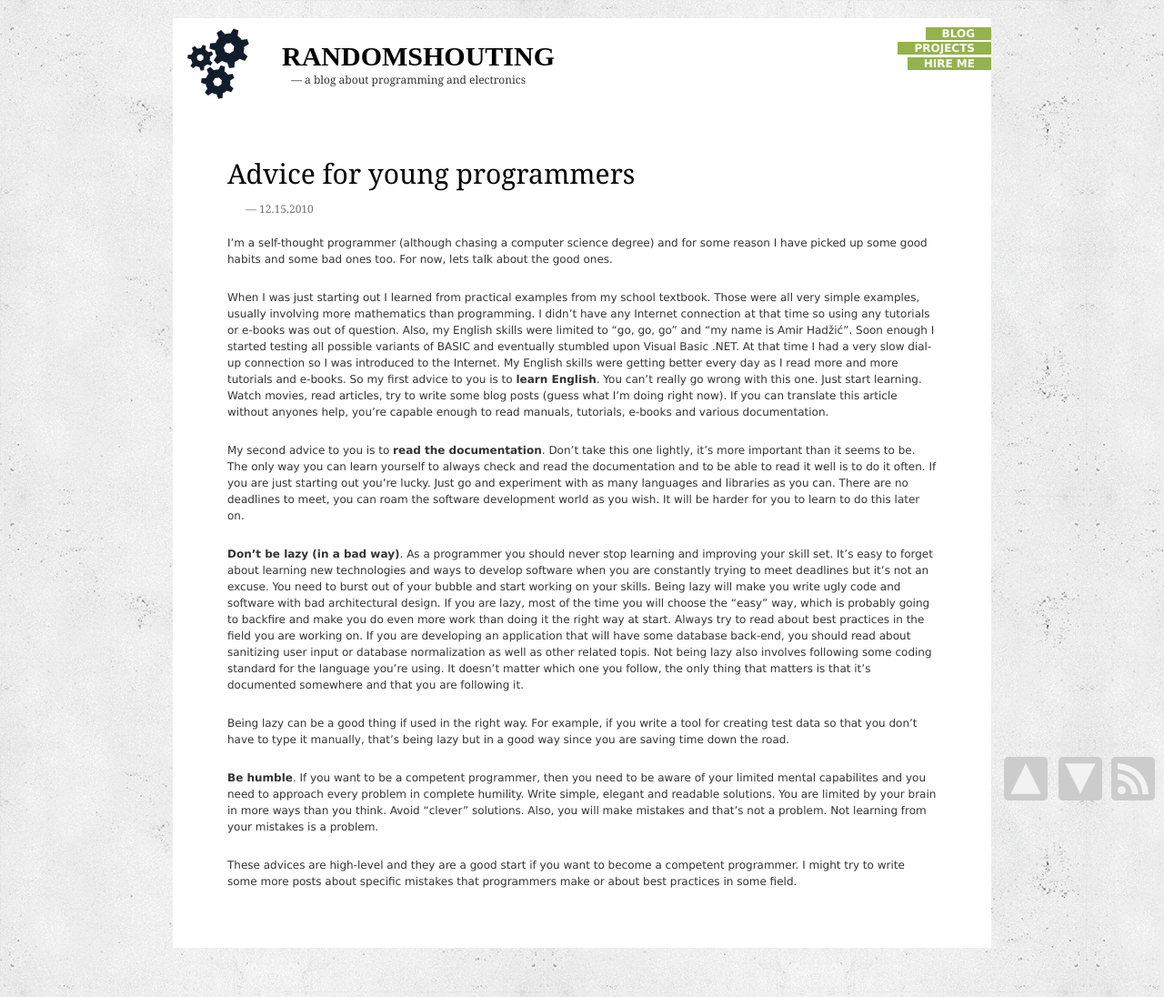
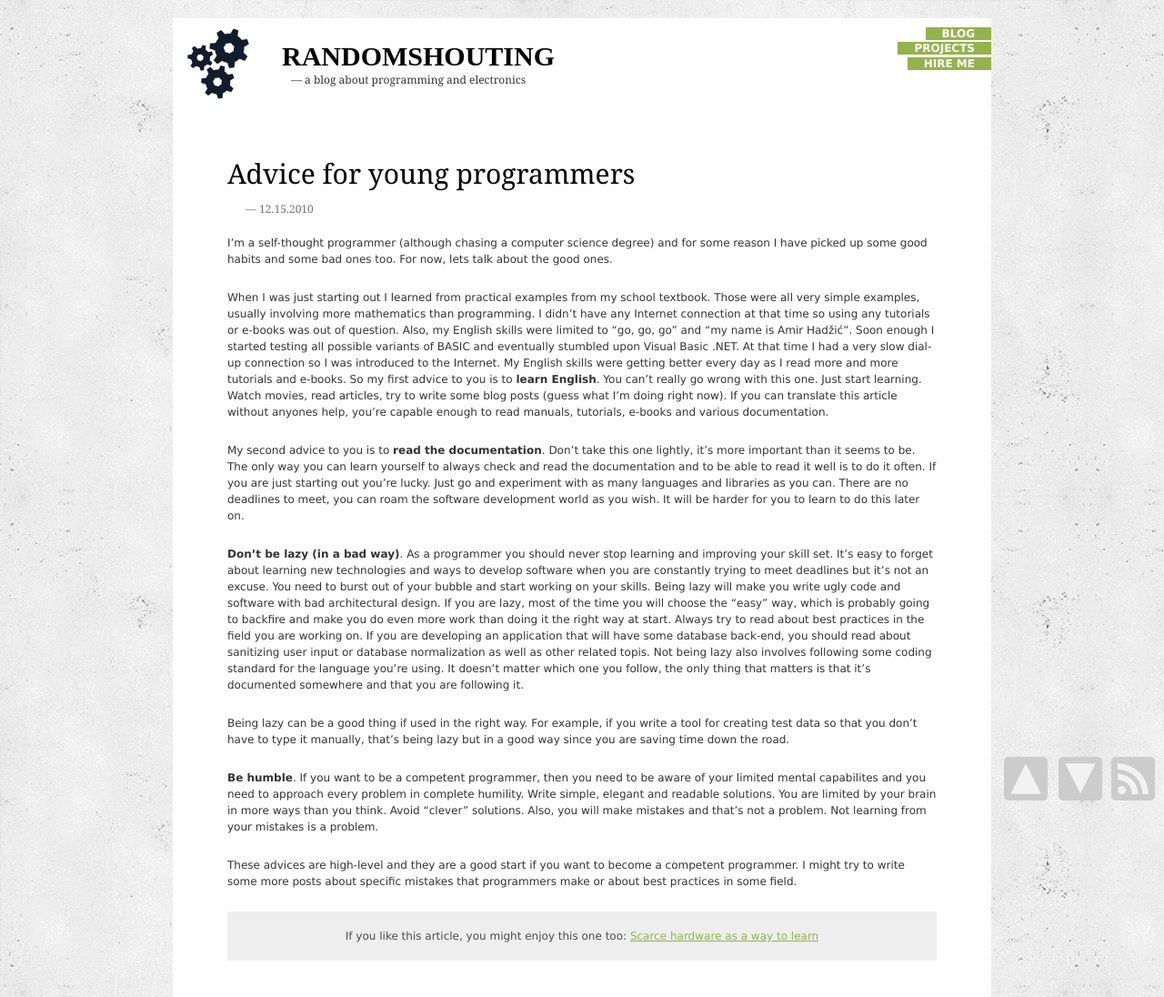
Before and after one commit to amir-hadzic/amir-hadzic.github.com, a Jekyll site: the page built from _posts/2010-12-15-Advice.markdown, in a window 1280 px wide. Shown: the whole page at 91% size. Built offline with Jekyll 4.4.1, drawn with Linux system fonts in a browser that asks for light colours; some web fonts are replaced; comment, search, counter and statistics services are not loaded.

Commit message:
Add links for recommended reading on some articles.

```diff
--- a/_posts/2010-12-14-Scarce-hardware-as-a-way-to-learn.markdown
+++ b/_posts/2010-12-14-Scarce-hardware-as-a-way-to-learn.markdown
@@ -46,3 +46,9 @@ of them on my hardware. So I found something even more fun—programming. Now I
 have the hardware I always dreamed of but that doesn't matter anymore. It's not
 the silver bullet I was looking for, it's just a tool now that will help me in
 my development process.
+
+
+<div class="recommended-reading">
+    <p>If you like this article, you might enjoy this one too:
+    <a href="{% post_url 2010-12-15-Advice %}">Advice for young programmers</a></p>
+</div>
--- a/_posts/2010-12-15-Advice.markdown
+++ b/_posts/2010-12-15-Advice.markdown
@@ -59,3 +59,8 @@ mistakes is a problem.
 These advices are high-level and they are a good start if you want to become a
 competent programmer. I might try to write some more posts about specific
 mistakes that programmers make or about best practices in some field.
+
+<div class="recommended-reading">
+    <p>If you like this article, you might enjoy this one too:
+    <a href="{% post_url 2010-12-14-Scarce-hardware-as-a-way-to-learn %}">Scarce hardware as a way to learn</a></p>
+</div>
--- a/_posts/2012-02-05-Memcache-python-decorators.markdown
+++ b/_posts/2012-02-05-Memcache-python-decorators.markdown
@@ -103,6 +103,10 @@ function arguments that can be used in the key name using python standard
 string formatting options. For more concrete examples take a look at [texd
 models][2].
 
+<div class="recommended-reading">
+    <p>If you like this article, you might enjoy this one too:
+    <a href="{% post_url 2011-02-06-Free-SMS-notifications-from-Google %}">Free SMS notifications from Google</a></p>
+</div>
 <!-- more end -->
 
  [0]: https://texd-app.appspot.com
--- a/static/style.css
+++ b/static/style.css
@@ -252,3 +252,11 @@ div.hireme-content, div.hireme-content p {
 .projects-headline {
   background-color: #eeeeee;
   padding: 20px; }
+
+.recommended-reading {
+  color: #4d4d4d;
+  padding: 1.5em;
+  text-align: center;
+  background-color: #eeeeee; }
+  .recommended-reading p {
+    margin: 0; }
```
Also changed, not shown: static/style.scss (+11 -0 lines).
